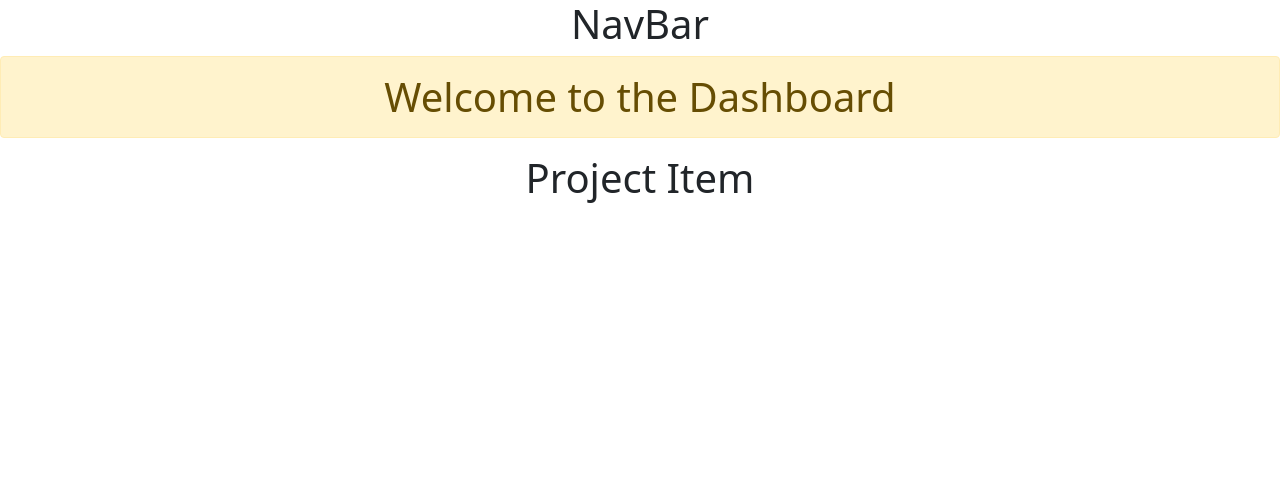
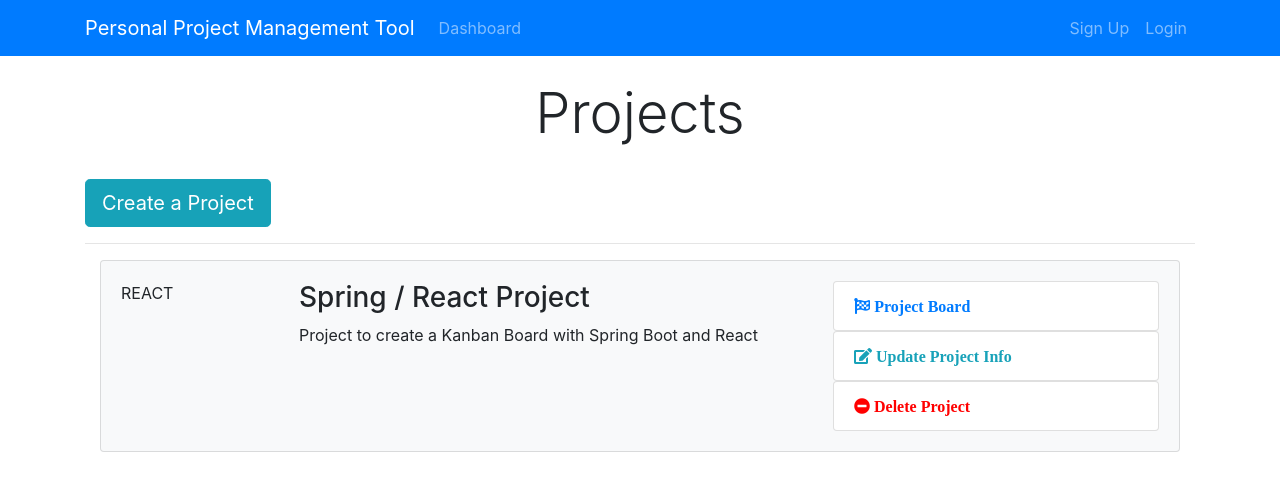
Before and after one commit to mmtembu/PPMTool, a React (Create React App) app in the folder ppmtool-react-client/: page / in a window 1280 px wide. Shown: the top 490 px of the page. Built offline with nearby package versions, Linux system fonts and the light colour scheme.

Commit message:
Style Dashboard, Navbar, ProjectItem.

```diff
--- a/ppmtool-react-client/package.json
+++ b/ppmtool-react-client/package.json
@@ -6,7 +6,7 @@
     "@testing-library/jest-dom": "^5.11.4",
     "@testing-library/react": "^11.1.0",
     "@testing-library/user-event": "^12.1.10",
-    "bootstrap": "^5.0.1",
+    "bootstrap": "^4.1.3",
     "react": "^17.0.2",
     "react-dom": "^17.0.2",
     "react-scripts": "4.0.3",
--- a/ppmtool-react-client/public/index.html
+++ b/ppmtool-react-client/public/index.html
@@ -24,7 +24,9 @@
       work correctly both with client-side routing and a non-root public URL.
       Learn how to configure a non-root public URL by running `npm run build`.
     -->
-    <title>React App</title>
+    <link rel="stylesheet" href="https://use.fontawesome.com/releases/v5.2.0/css/all.css" integrity="sha384-hWVjflwFxL6sNzntih27bfxkr27PmbbK/iSvJ+a4+0owXq79v+lsFkW54bOGbiDQ"
+    crossorigin="anonymous">
+    <title>PPM Tool</title>
   </head>
   <body>
     <noscript>You need to enable JavaScript to run this app.</noscript>
--- a/ppmtool-react-client/src/App.css
+++ b/ppmtool-react-client/src/App.css
@@ -1,38 +1,65 @@
-.App {
-  text-align: center;
+img {
+  width: 100%;
 }
 
-.App-logo {
-  height: 40vmin;
-  pointer-events: none;
+.navbar {
+  background-color: #e3f2fd;
+}
+.fa.fa-edit {
+  color: #18a2b9;
 }
 
-@media (prefers-reduced-motion: no-preference) {
-  .App-logo {
-    animation: App-logo-spin infinite 20s linear;
-  }
+.list-group-item.delete:hover {
+  cursor: -webkit-grab;
+  background-color: pink;
 }
 
-.App-header {
-  background-color: #282c34;
-  min-height: 100vh;
-  display: flex;
-  flex-direction: column;
-  align-items: center;
-  justify-content: center;
-  font-size: calc(10px + 2vmin);
-  color: white;
+.list-group-item.update:hover {
+  cursor: -webkit-grab;
+  background-color: gainsboro;
 }
 
-.App-link {
-  color: #61dafb;
+.list-group-item.board:hover {
+  cursor: -webkit-grab;
+  background-color: gainsboro;
 }
 
-@keyframes App-logo-spin {
-  from {
-    transform: rotate(0deg);
-  }
-  to {
-    transform: rotate(360deg);
-  }
+.fa.fa-minus-circle {
+  color: red;
 }
+
+.landing {
+  position: relative;
+  /* background: url("../img/showcase.jpg") no-repeat; */
+  background-size: cover;
+  background-position: center;
+  height: 100vh;
+  margin-top: -24px;
+  margin-bottom: -50px;
+}
+
+.landing-inner {
+  padding-top: 80px;
+}
+
+.dark-overlay {
+  background-color: rgba(0, 0, 0, 0.7);
+  position: absolute;
+  top: 0;
+  left: 0;
+  width: 100%;
+  height: 100%;
+}
+
+.card-form {
+  opacity: 0.9;
+}
+
+.latest-profiles-img {
+  width: 40px;
+  height: 40px;
+}
+
+.form-control::placeholder {
+  color: #bbb !important;
+}
--- a/ppmtool-react-client/src/component/Dashboard.js
+++ b/ppmtool-react-client/src/component/Dashboard.js
@@ -5,8 +5,22 @@ export default class Dashboard extends Component {
     render() {
         return (
             <div>
-                <h1 className="alert alert-warning">Welcome to the Dashboard</h1>
-                <ProjectItem/>
+                <div className="projects">
+                    <div className="container">
+                        <div className="row">
+                            <div className="col-md-12">
+                                <h1 className="display-4 text-center">Projects</h1>
+                                <br />
+                                <a href="ProjectForm.html" className="btn btn-lg btn-info">
+                                    Create a Project
+                                </a>
+                                <br />
+                                <hr />
+                                <ProjectItem/>
+                            </div>
+                        </div>
+                    </div>
+                </div>
             </div>
         )
     }
--- a/ppmtool-react-client/src/component/Layout/Header.js
+++ b/ppmtool-react-client/src/component/Layout/Header.js
@@ -4,7 +4,39 @@ export default class Header extends Component {
     render() {
         return (
             <div>
-                <h1>NavBar</h1>
+            <nav className="navbar navbar-expand-sm navbar-dark bg-primary mb-4">
+                <div className="container">
+                    <a className="navbar-brand" href="Dashboard.html">
+                        Personal Project Management Tool
+                    </a>
+                    <button className="navbar-toggler" type="button" data-toggle="collapse" data-target="#mobile-nav">
+                        <span className="navbar-toggler-icon" />
+                    </button>
+
+                    <div className="collapse navbar-collapse" id="mobile-nav">
+                        <ul className="navbar-nav mr-auto">
+                            <li className="nav-item">
+                                <a className="nav-link" href="/dashboard">
+                                    Dashboard
+                                </a>
+                            </li>
+                        </ul>
+
+                        <ul className="navbar-nav ml-auto">
+                            <li className="nav-item">
+                                <a className="nav-link " href="register.html">
+                                    Sign Up
+                                </a>
+                            </li>
+                            <li className="nav-item">
+                                <a className="nav-link" href="login.html">
+                                    Login
+                                </a>
+                            </li>
+                        </ul>
+                    </div>
+                </div>
+            </nav>
             </div>
         )
     }
--- a/ppmtool-react-client/src/component/Project/ProjectItem.js
+++ b/ppmtool-react-client/src/component/Project/ProjectItem.js
@@ -3,7 +3,38 @@ import React, { Component } from 'react'
 export default class ProjectItem extends Component {
     render() {
         return (
-            <h1>Project Item</h1>
+            <div className="container">
+                <div className="card card-body bg-light mb-3">
+                    <div className="row">
+                        <div className="col-2">
+                            <span className="mx-auto">REACT</span>
+                        </div>
+                        <div className="col-lg-6 col-md-4 col-8">
+                            <h3>Spring / React Project</h3>
+                            <p>Project to create a Kanban Board with Spring Boot and React</p>
+                        </div>
+                        <div className="col-md-4 d-none d-lg-block">
+                            <ul className="list-group">
+                                <a href="#">
+                                    <li className="list-group-item board">
+                                        <i className="fa fa-flag-checkered pr-1"> Project Board </i>
+                                    </li>
+                                </a>
+                                <a href="#">
+                                    <li className="list-group-item update">
+                                        <i className="fa fa-edit pr-1"> Update Project Info</i>
+                                    </li>
+                                </a>
+                                <a href="">
+                                    <li className="list-group-item delete">
+                                        <i className="fa fa-minus-circle pr-1"> Delete Project</i>
+                                    </li>
+                                </a>
+                            </ul>
+                        </div>
+                    </div>
+                </div>
+            </div>
         )
     }
 }
```
Also changed, not shown: 1 other file (tests, documents, lock files or other folders).
